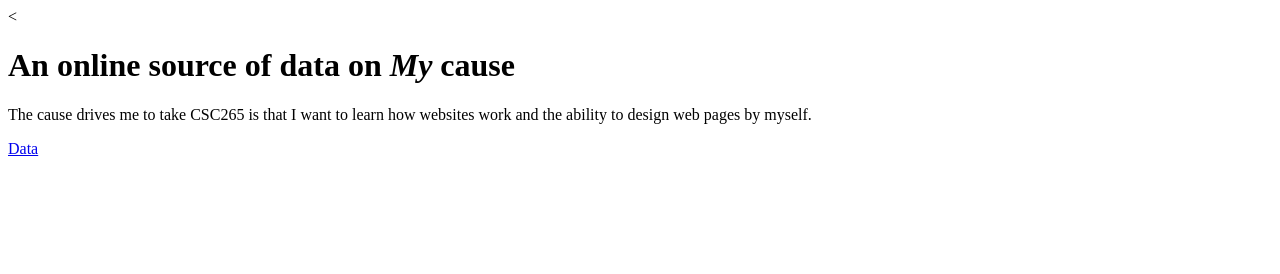
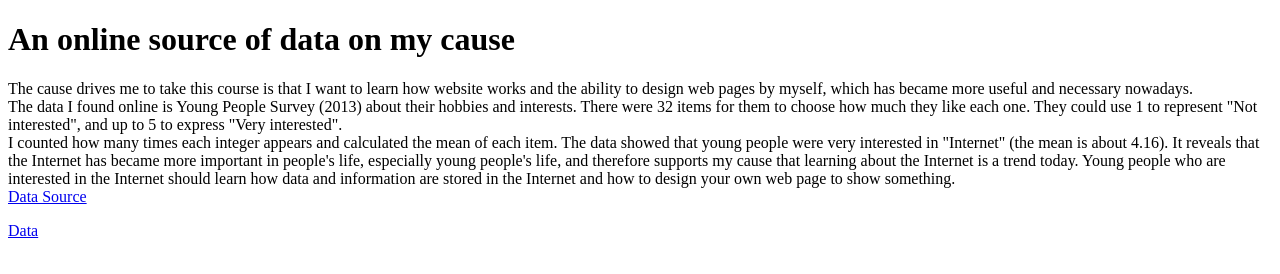
Before and after one commit to Jiayu0330/OnlineData, a plain HTML site: page index.html in a window 1280 px wide. Drawn offline with Linux system fonts and the light colour scheme.

Commit message:
finished

```diff
--- a/index.html
+++ b/index.html
@@ -1,13 +1,28 @@
-<<!DOCTYPE html>
+<!DOCTYPE html>
 <html lang="en" dir="ltr">
   <head>
     <meta charset="utf-8">
     <title>Online Data</title>
   </head>
   <body>
-    <h1>An online source of data on <i>My</i> cause</h1>
-    <p>The cause drives me to take CSC265 is that I want to learn how websites
-      work and the ability to design web pages by myself.</p>
+    <h1>An online source of data on my cause</h1>
+    <p>The cause drives me to take this course is that I want to learn how
+      website works and the ability to design web pages by myself, which has
+      became more useful and necessary nowadays.<br>
+      The data I found online is Young People Survey (2013) about their hobbies
+      and interests. There were 32 items for them to choose how much they like
+      each one. They could use 1 to represent "Not interested", and up to 5 to
+      express "Very interested".<br>
+      I counted how many times each integer appears and calculated the mean of
+      each item. The data showed that young people were very interested in
+      "Internet" (the mean is about 4.16). It reveals that the Internet has became
+      more important in people's life, especially young people's life, and
+      therefore supports my cause that learning about the Internet is a trend
+      today. Young people who are interested in the Internet should learn how
+      data and information are stored in the Internet and how to design your own
+      web page to show something.<br>
+      <a href="https://www.kaggle.com/miroslavsabo/young-people-survey#responses.csv">Data Source</a>
+    </p>
     <a href="responses.csv">Data</a>
   </body>
 </html>
```
